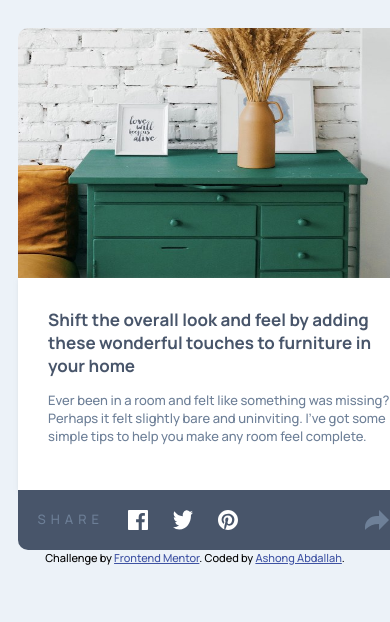
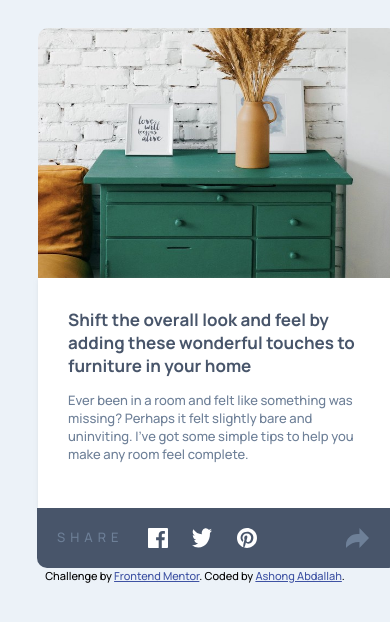
Before and after one commit to AshongAbdallah06/article-preview-component-master, a plain HTML site: page index.html in a window 390 px wide. Both pictures are taken after a click on the element 368 px from the left and 494 px from the top of the page. Shown: the top 622 px of the page. Drawn offline with Linux system fonts and the light colour scheme.

Commit message:
Make changes

```diff
--- a/index.css
+++ b/index.css
@@ -186,9 +186,10 @@ main {
         display: none;
     }
 
-    .is-sharing-options {
+    /* .is-sharing-options {
         width: 806px;
-    }
+        height: 300px;
+    } */
 }
 
 @media (max-width: 500px) {
@@ -199,30 +200,30 @@ main {
     }
 
     .drawer-img {
-        width: 400px;
+        width: 360px;
         height: 250px;
     }
 
     .home-styling {
-        width: 350px;
+        width: 320px;
         font-size: 17px;
     }
 
     .right-side-container {
-        width: 340px;
+        width: 300px;
         /* padding: 20px 20px; */
         padding-left: 30px;
         /* padding-left: 40px; */
     }
 
     .tips {
-        width: 350px;
+        width: 310px;
         font-size: 13px;
         margin-bottom: 30px;
     }
 
     .share-btn {
-        right: 40px;
+        right: 80px;
     }
 
     .share-options-row {
--- a/index.js
+++ b/index.js
@@ -73,6 +73,9 @@ window.addEventListener('resize', () => {
 
     if (width > 700) {
         document.querySelector('.user-container').classList.remove('remove-user-container')
+    } else {
+        document.querySelector('.user-container').classList.add('remove-user-container')
+
     }
 
 });
@@ -80,4 +83,10 @@ window.addEventListener('resize', () => {
 shareButton.addEventListener('click', () => {
     checkStyles();
 
+
+    document.querySelector('.mobile-share-svg').addEventListener('click', () => {
+        document.querySelector('.user-container').classList.remove('remove-user-container');
+        document.querySelector('.share-options-column').classList.add('mobile-svg')
+    })
+
 });
--- a/mobile.css
+++ b/mobile.css
@@ -1,6 +1,5 @@
 .share-options-column {
     background-color: hsl(217, 19%, 35%);
-    width: 361px;
     padding: 20px 20px;
     border-bottom-left-radius: 10px;
     border-bottom-right-radius: 10px;
@@ -44,8 +43,27 @@ img {
     right: 30px;
 }
 
+.mobile-svg {
+    display: none;
+}
+
 @media (min-width: 700px) {
     .share-options-column {
         display: none;
     }
 }
+
+@media (max-width: 700px) {
+
+    .share-options-column {
+        width: 406px;
+    }
+}
+
+
+@media (max-width: 500px) {
+
+    .share-options-column {
+        width: 322px;
+    }
+}
```
